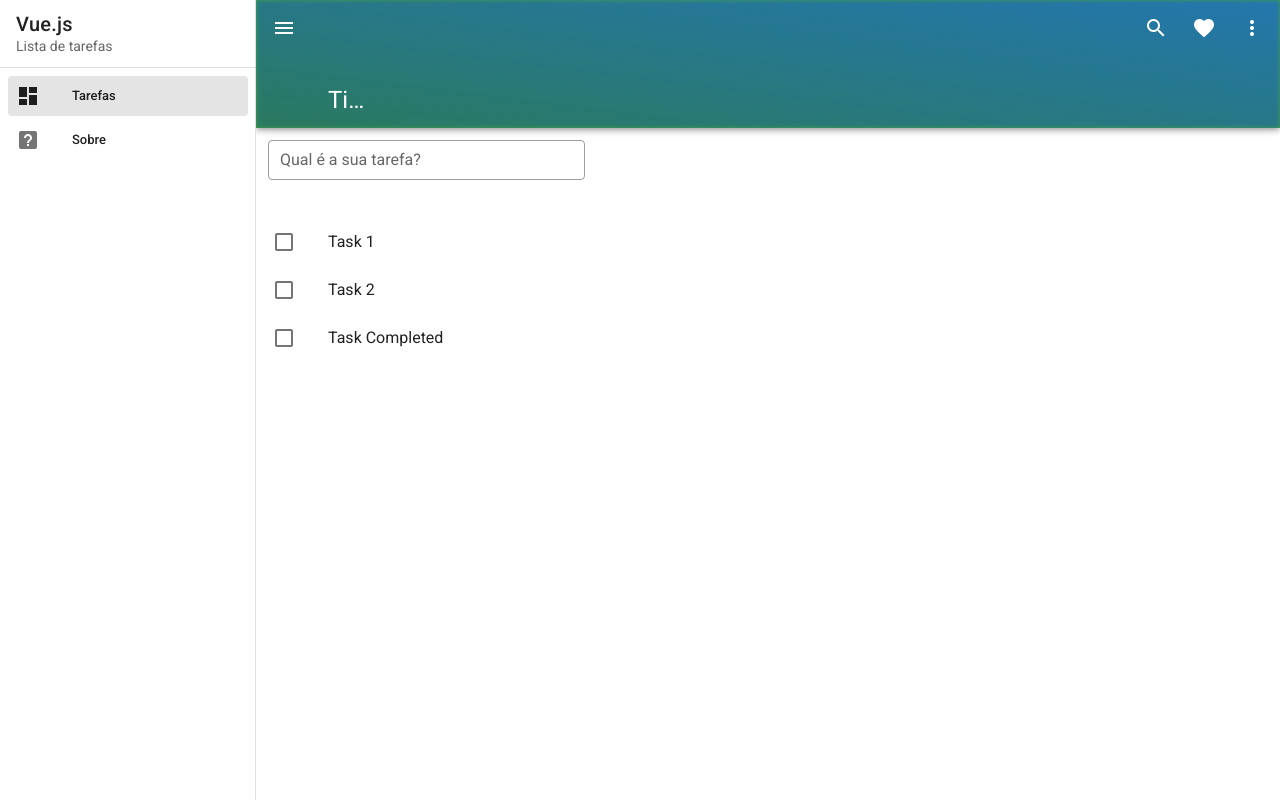
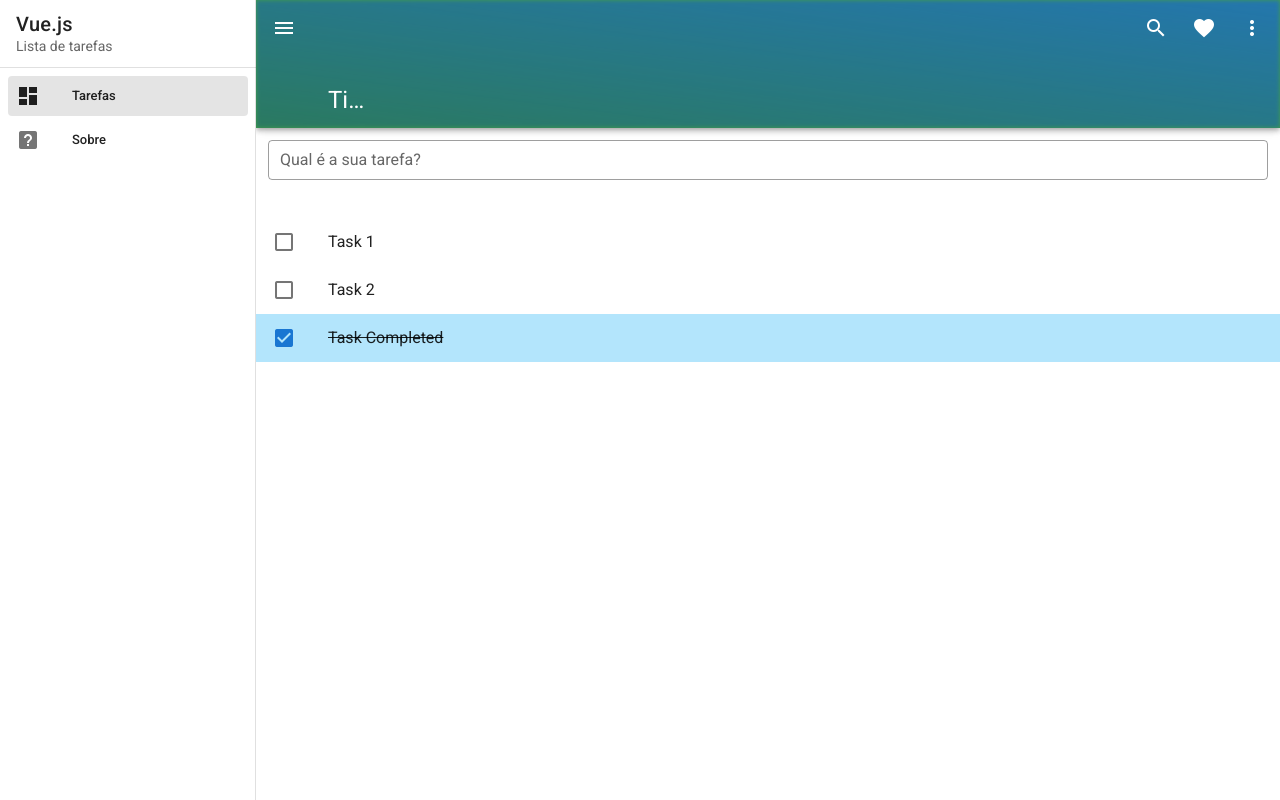
Before and after one commit to rafamancan/vue-todo, a Vue app: page / in a window 1280 px wide. Built offline with nearby package versions, Linux system fonts and the light colour scheme.

Commit message:
formatting when task is completed

```diff
--- a/src/components/tasks/TaskItem.vue
+++ b/src/components/tasks/TaskItem.vue
@@ -1,12 +1,19 @@
 <template>
-  <v-list-item>
-    <template v-slot:default="{ active }">
+  <v-list-item
+    :class="{'light-blue lighten-4':mutableTask.completed}"
+    @click="mutableTask.completed = !mutableTask.completed"
+  >
+    <template v-slot:default="{}">
       <v-list-item-action>
-        <v-checkbox :input-value="active"></v-checkbox>
+        <v-checkbox :input-value="mutableTask.completed"></v-checkbox>
       </v-list-item-action>
 
       <v-list-item-content>
-        <v-list-item-title>{{task.name}}</v-list-item-title>
+        <v-list-item-title
+          :class="{'text-decoration-line-through':mutableTask.completed}"
+        >
+          {{mutableTask.name}}
+        </v-list-item-title>
       </v-list-item-content>
     </template>
   </v-list-item>
@@ -15,6 +22,11 @@
 <script>
 export default {
   name: 'TaskItem',
-  props: ['task']
+  props: ['task'],
+  data: function () {
+    return {
+      mutableTask: Object.assign({}, this.task)
+    }
+  }
 }
 </script>
--- a/src/views/TasksView.vue
+++ b/src/views/TasksView.vue
@@ -9,8 +9,6 @@
       >
         <v-col
           cols="12"
-          sm="6"
-          md="4"
         >
           <v-text-field
             label="Qual é a sua tarefa?"
```
